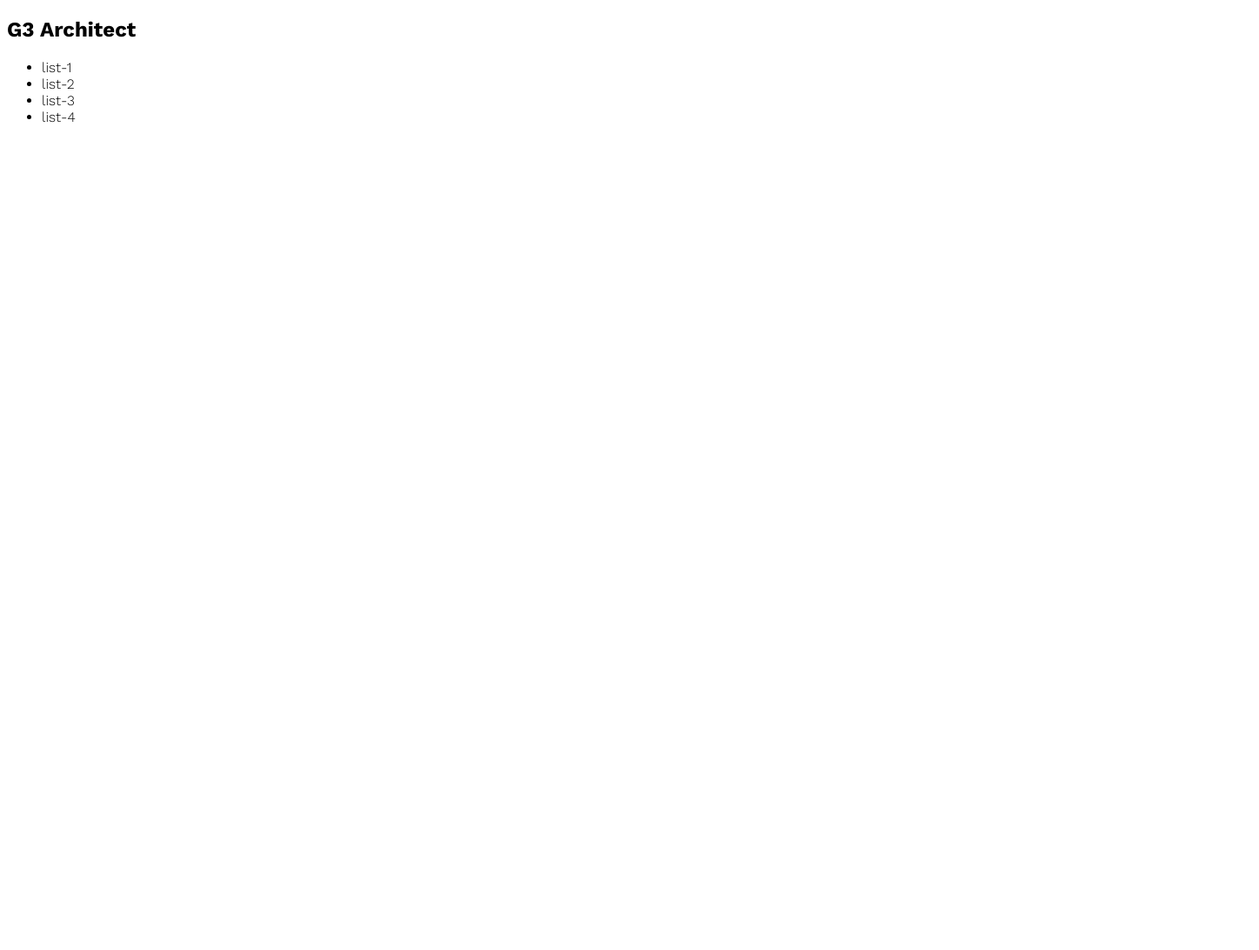
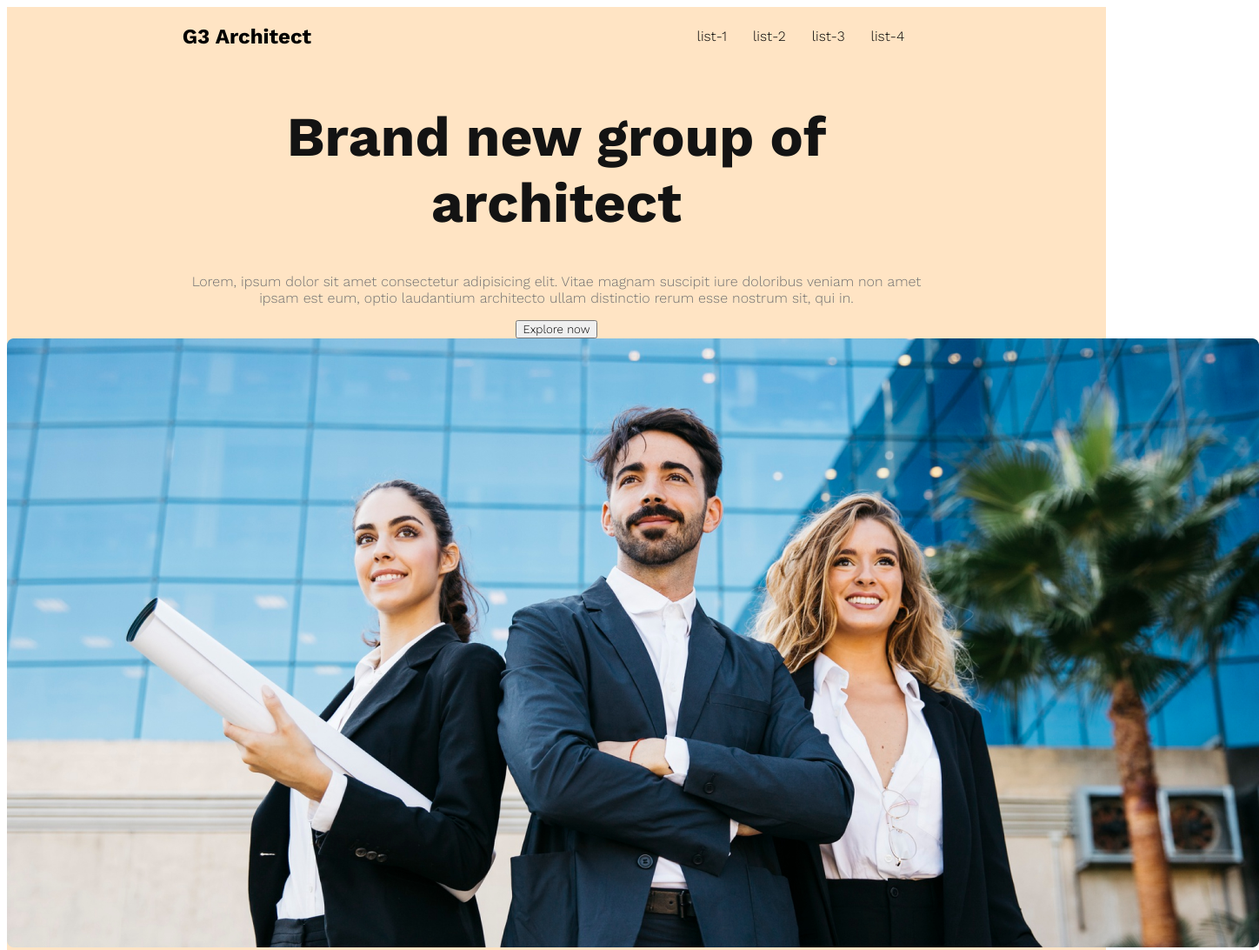
Before and after one commit to AbuHasnth/g3-architect-website, a plain HTML site: page index.html in a window 1280 px wide. Shown: the top 1092 px of the page at 87% size, 1448 px wide, since content can reach past the window. Before the commit the page ends 800 px from the top, so only its background shows below. Drawn offline with nearby package versions, Linux system fonts and the light colour scheme.

Commit message:
banner content add

```diff
--- a/index.html
+++ b/index.html
@@ -6,9 +6,9 @@
     <title>Document</title>
     <link rel="stylesheet" href="style.css">
 </head>
-    <header>
+    <header class="header">
         <nav>
-            <h1>G3 Architect</h1>
+            <h1 class="nav-title">G3 Architect</h1>
             <ul>
                 <li>list-1</li>
                 <li>list-2</li>
@@ -16,6 +16,16 @@
                 <li>list-4</li>
             </ul>
         </nav>
+
+        <div class="banner">
+            <div class="banner-content">
+                <h1 class="banner-title">Brand new group of architect</h1>
+                <p class="banner-description">Lorem, ipsum dolor sit amet consectetur adipisicing elit. Vitae magnam suscipit iure doloribus veniam non amet ipsam est eum, optio laudantium architecto ullam distinctio rerum esse nostrum sit, qui in.
+               </p>
+               <button class="btn-primary">Explore now</button>
+            </div>
+            <img src="./g3-architects-resources-main/images/banner.png" alt="">
+        </div>
 
     </header>
     <main>
--- a/style.css
+++ b/style.css
@@ -4,3 +4,45 @@
     font-family: 'Open Sans', sans-serif;
 font-family: 'Work Sans', sans-serif;
 }
+
+header{
+    background-color:bisque;
+}
+nav{
+    display: flex;
+    justify-content: space-around;
+}
+
+nav>ul{
+    display: flex;
+    align-items: center;
+}
+
+nav li{
+    list-style: none;
+    margin-right: 30px;
+}
+
+.nav-title{
+    font-weight: 700;
+}
+/* banner style */
+.banner-content{
+    max-width: 860px;
+    text-align: center;
+    margin: 0 auto;
+
+
+}
+
+.banner-title{
+    font-size: 64px;
+    font-weight: 700;
+    color: #131313;
+}
+.banner-description{
+    color: #727272;
+    font-size: 16px;
+    font-style: normal;
+    font-weight: 400;
+}
```
